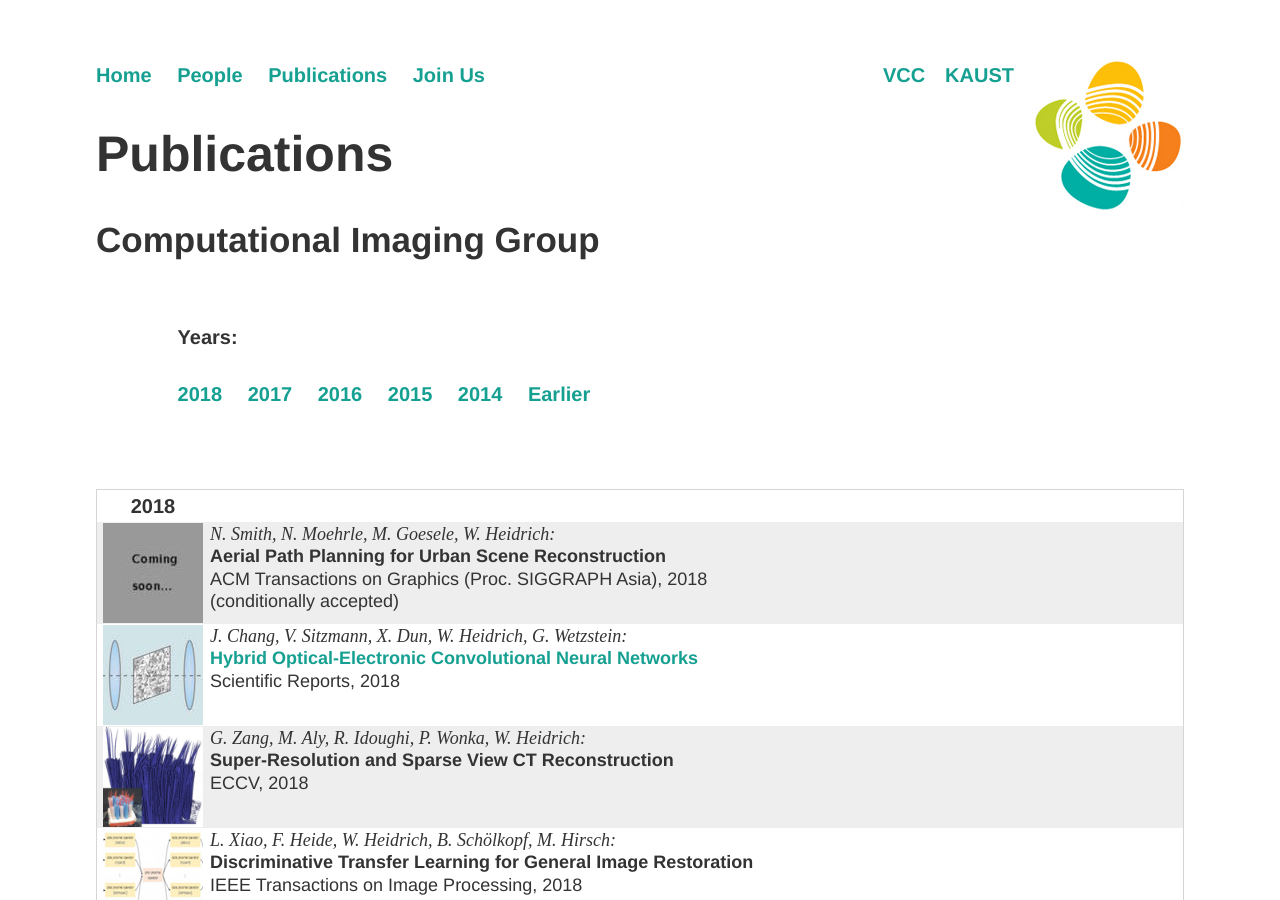
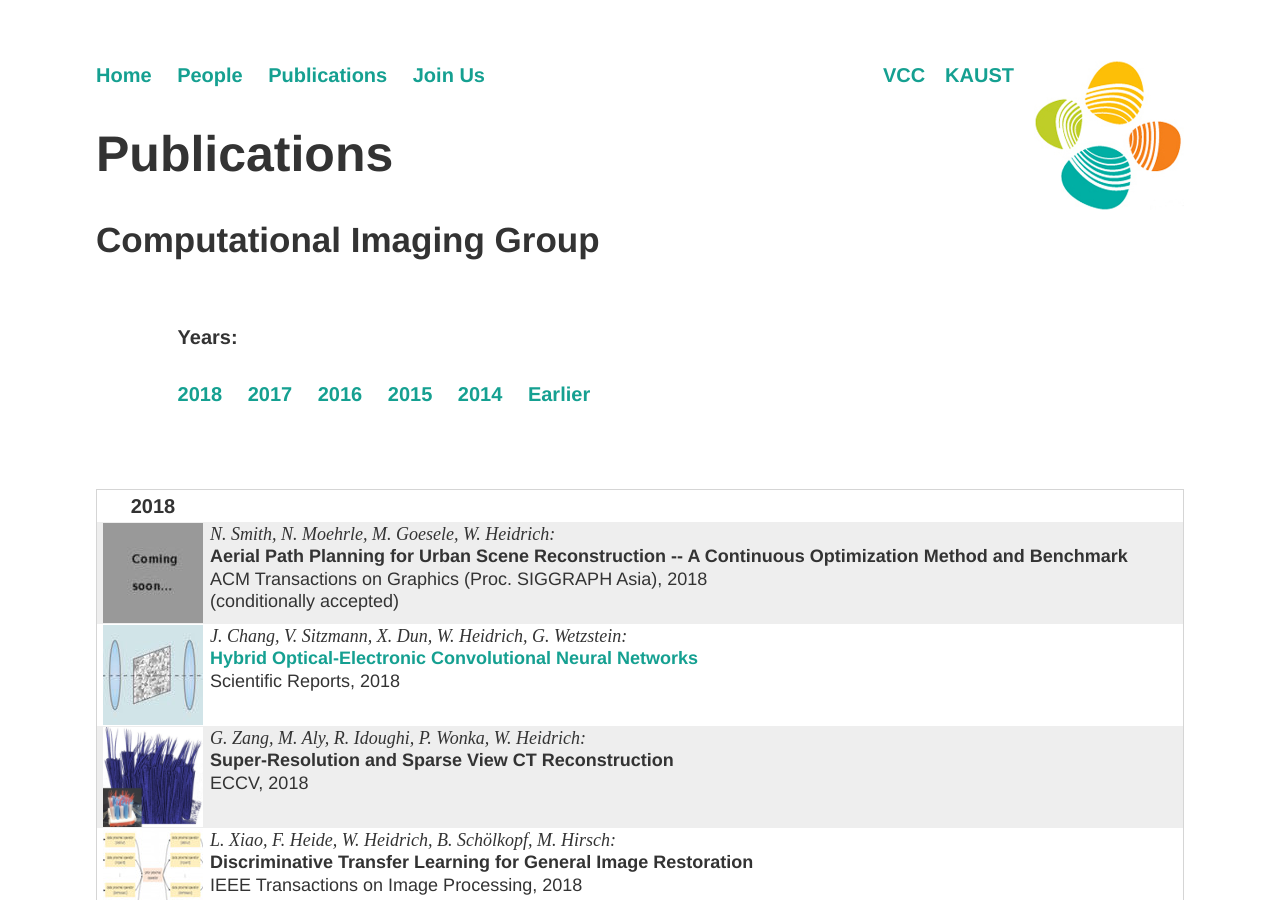
Before and after one commit to vccimaging/vccimaging.github.io, a Jekyll site: the page built from publications.html, in a window 1280 px wide and 900 px high. Built offline with Jekyll 4.4.1, drawn with Linux system fonts in a browser that asks for light colours.

Commit message:
Update publications.yaml

```diff
--- a/_data/publications.yaml
+++ b/_data/publications.yaml
@@ -6,7 +6,7 @@
     - N. Moehrle
     - M. Goesele
     - W. Heidrich
-  title: Aerial Path Planning for Urban Scene Reconstruction
+  title: Aerial Path Planning for Urban Scene Reconstruction -- A Continuous Optimization Method and Benchmark
   venue: ACM Transactions on Graphics (Proc. SIGGRAPH Asia)
   year: 2018
   note: conditionally accepted
```
